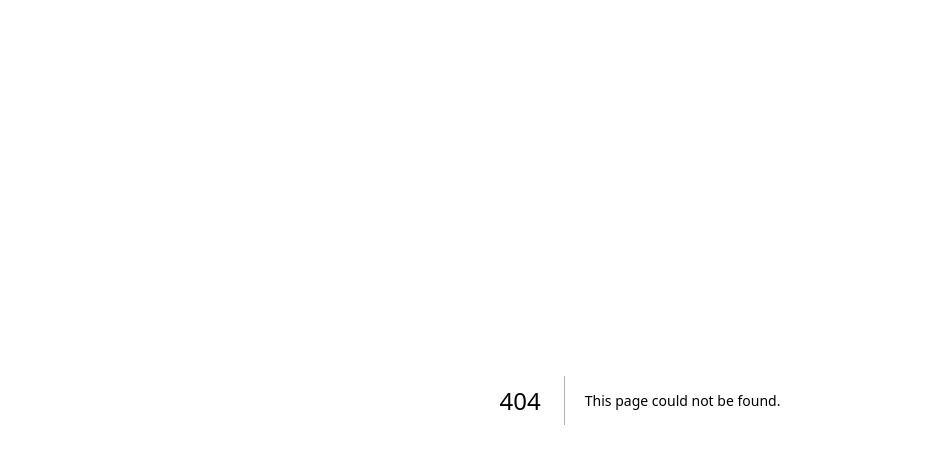
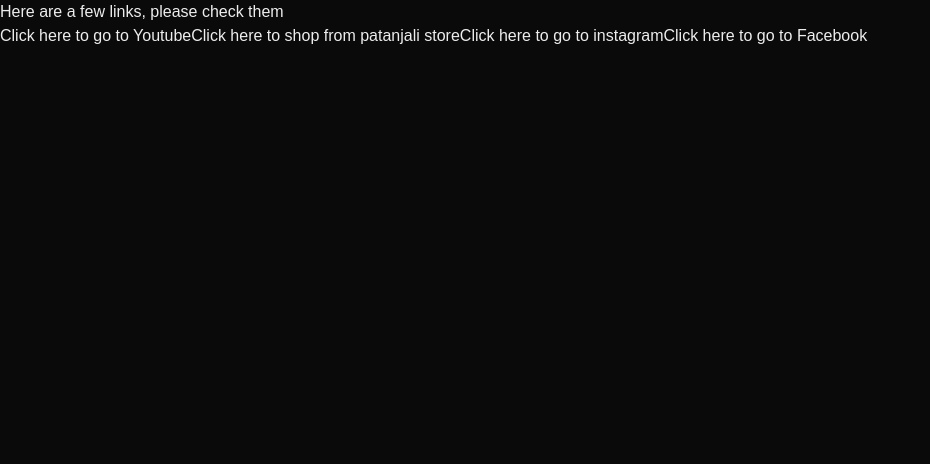
Before and after one commit to AKSaryansh/crawl-check, a Next.js app: page /home in a window 1280 px wide. Before the commit this address had no page. Shown: the top 464 px of the page, without its empty margins (0-930 px from the left). Built offline with nearby package versions, Linux system fonts and the light colour scheme.

Commit message:
home page added

```diff
--- /dev/null
+++ b/app/home/page.tsx
@@ -0,0 +1,15 @@
+
+
+
+
+export default function Home2(){
+    return(
+        <>
+        <h1>Here are a few links, please check them</h1>
+        <a href="https://crawl-check-mz6s.vercel.app">Click here to go to Youtube</a>
+        <a href="https://www.patanjaliayurved.net">Click here to shop from patanjali store</a>
+        <a href="https://www.instagram.com">Click here to go to instagram</a>
+        <a href="https://www.facebook.com">Click here to go to Facebook</a>
+        </>
+    )
+}
```
